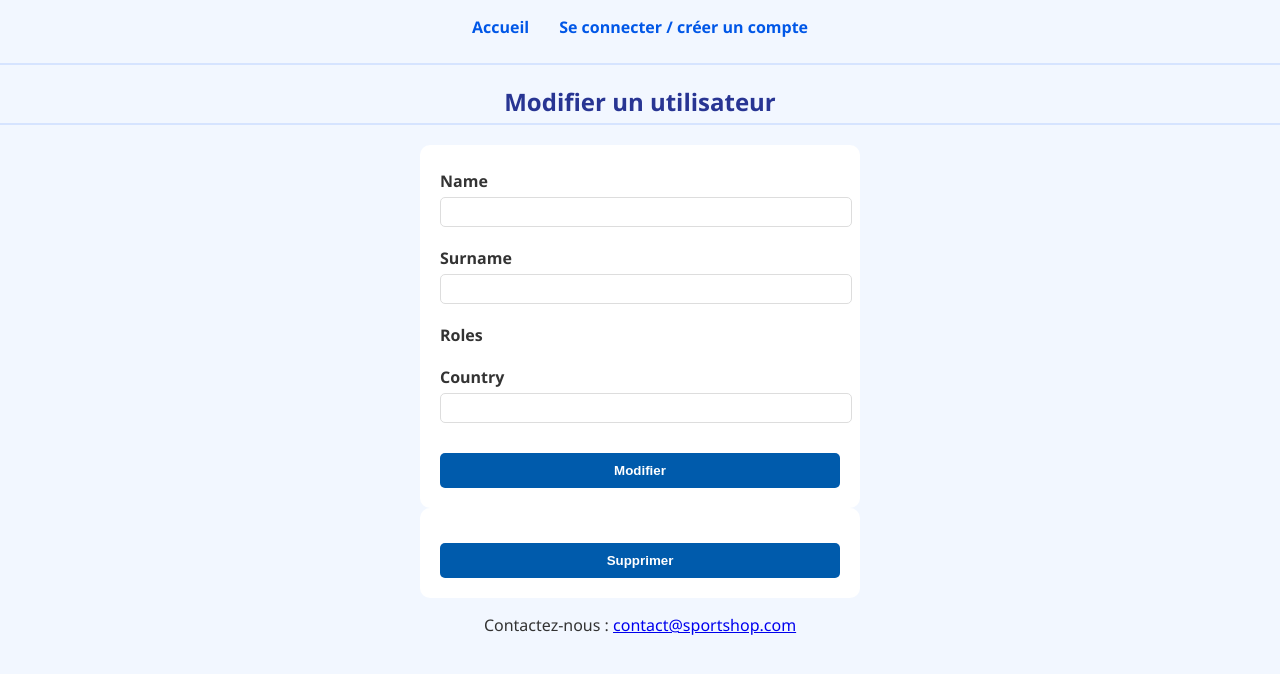
After one commit to Maxtrxn/thesymfonyproject, a Symfony app: template templates/admin/edit_user.html.twig in a window 1280 px wide. The commit adds this page. Shown: the top 674 px of the page. Run offline with Twig, Linux system fonts and the light colour scheme; the template is opened without the code that fills it, so the values that code supplies are empty; form fields are guessed from the names that the template uses; style sheets or scripts are compiled from the project's sources; some libraries are stand-ins or nearby versions.

Commit message:
ajout btn modifier user

```diff
--- a/assets/styles/app.css
+++ b/assets/styles/app.css
@@ -232,3 +232,19 @@ td form button:hover {
     background-color: #E64A19;
     color : white;
 }
+
+form .form-check {
+    display: flex;
+    flex-wrap: wrap;
+    gap: 10px;
+    margin-bottom: 15px;
+}
+
+form .form-check-inline {
+    display: flex;
+    align-items: center;
+    gap: 5px;
+    background-color: #f5f5f5;
+    padding: 5px 10px;
+    border-radius: 5px;
+}
--- a/src/Entity/User.php
+++ b/src/Entity/User.php
@@ -77,8 +77,9 @@ class User implements UserInterface, PasswordAuthenticatedUserInterface
     {
         $roles = $this->roles;
         // guarantee every user at least has ROLE_USER
-        $roles[] = 'ROLE_USER';
-
+        if (!in_array('ROLE_USER', $roles)) {
+            $roles[] = 'ROLE_USER';
+        }
         return array_unique($roles);
     }
 
--- a/templates/admin/admintable.html.twig
+++ b/templates/admin/admintable.html.twig
@@ -39,7 +39,11 @@
                     <td>{{ u.name }}</td>
                     <td>{{ u.surname }}</td>
                     <td>{{ u.country }}</td>
-                    <td><button type="submit">Modifier</button></td>
+                    <td>
+                        <a href="{{ path('admin_edit_user', {'id': u.id}) }}">
+                            <button type="button">Modifier</button>
+                        </a>
+                    </td>
                 </tr>
                 {% endif %}
             {% endfor %}
--- /dev/null
+++ b/templates/admin/edit_user.html.twig
@@ -0,0 +1,34 @@
+{% extends 'shop/layouts/main_layout.html.twig' %}
+
+{% block titre_principal %}
+    <h2>Modifier un utilisateur</h2>
+{% endblock %}
+
+{% block vue %}
+    {{ form_start(form) }}
+    {{ form_row(form.name) }}
+    {{ form_row(form.surname) }}
+
+    <div class="mb-3">
+        <label>{{ form_label(form.roles) }}</label>
+        <div class="form-check">
+            {% for checkbox in form.roles %}
+                <div class="form-check form-check-inline">
+                    {{ form_widget(checkbox) }}
+                    {{ form_label(checkbox) }}
+                </div>
+            {% endfor %}
+        </div>
+    </div>
+
+    {{ form_row(form.country) }}
+
+
+    <button type="submit" class="btn btn-primary">Modifier</button>
+    {{ form_end(form) }}
+
+    <form method="post" action="{{ path('admin_delete_user', {'id': user.id}) }}" onsubmit="return confirm('Supprimer cet utilisateur ?');">
+        <input type="hidden" name="_token" value="{{ csrf_token('delete' ~ user.id) }}">
+        <button class="btn btn-danger">Supprimer</button>
+    </form>
+{% endblock %}
```
Also changed, not shown: src/Controller/Role/AdminController.php (+28 -0 lines), src/Form/UserEditType.php (added, +43 -0 lines), templates/admin/usertable.html.twig (+9 -2 lines), database/data.db.
